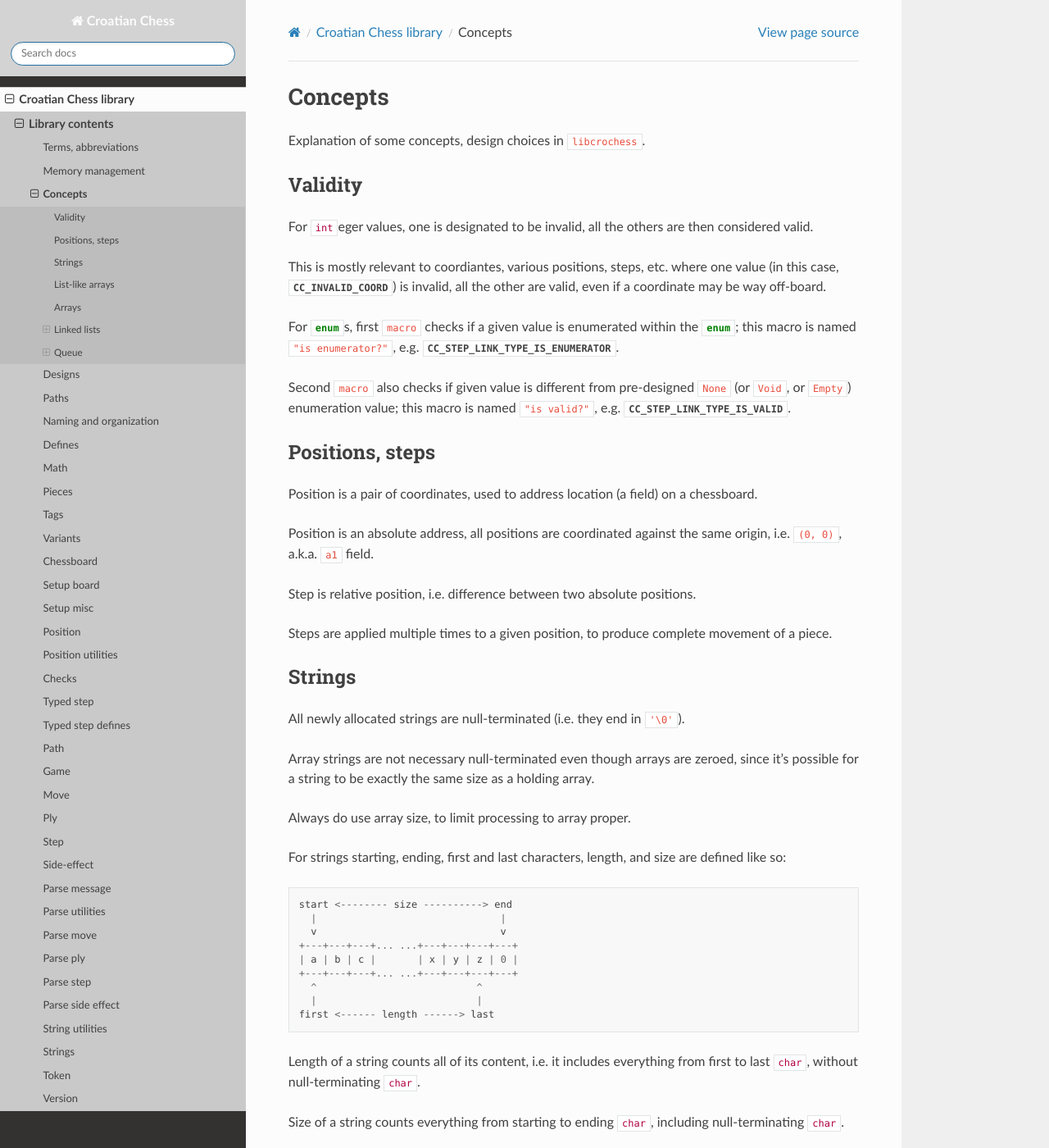
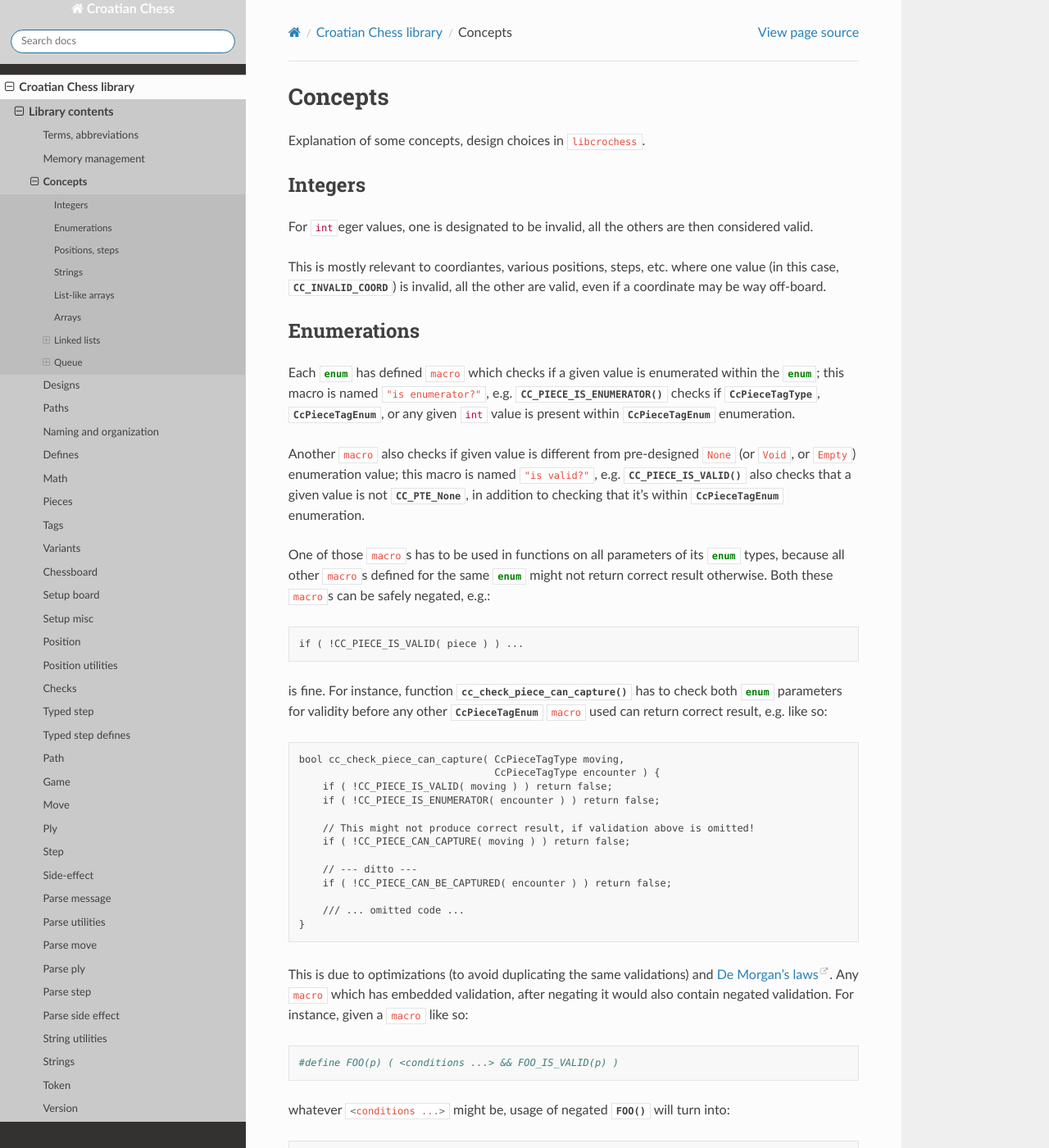
Before and after one commit to mmlacak/crochess, a Sphinx documentation site: the page built from docs/source/libcc/concepts.rst, in a window 1280 px wide and 1400 px high. Shown: the whole window at 82% size. Built offline with Sphinx 7.4.7 and the Read the Docs theme 3.1.0, drawn with Linux system fonts in a browser that asks for light colours; some of the changed text lies outside the part shown.

Commit message:
Documented enumerations.

```diff
--- a/docs/source/conf.py
+++ b/docs/source/conf.py
@@ -26,10 +26,10 @@ copyright = '2021, Mario Mlačak'
 author = 'Mario Mlačak'
 
 # The short X.Y version
-version = "0.0.1.275:1454+20250804.093638"   # docs-new-lib-short-version-major-minor-feature-commit+meta~breaks-place-marker
+version = "0.0.1.285:1464+20250808.000609"   # docs-new-lib-short-version-major-minor-feature-commit+meta~breaks-place-marker
 
 # The full version, including alpha/beta/rc tags
-release = "0.0.1.275:1454+20250804.093638"   # docs-new-lib-full-version-major-minor-feature-commit+meta~breaks-place-marker
+release = "0.0.1.285:1464+20250808.000609"   # docs-new-lib-full-version-major-minor-feature-commit+meta~breaks-place-marker
 
 
 # -- General configuration ---------------------------------------------------
--- a/docs/source/libcc/concepts.rst
+++ b/docs/source/libcc/concepts.rst
@@ -10,9 +10,9 @@ Concepts
 
 Explanation of some concepts, design choices in ``libcrochess``.
 
-.. _lbl-libcc-concepts-validity:
+.. _lbl-libcc-concepts-integers:
 
-Validity
+Integers
 --------
 
 For :c:`int`\eger values, one is designated to be invalid, all the others are
@@ -22,13 +22,64 @@ This is mostly relevant to coordiantes, various positions, steps, etc. where one
 value (in this case, :c:macro:`CC_INVALID_COORD`) is invalid, all the other are
 valid, even if a coordinate may be way off-board.
 
-For :c:`enum`\s, first :c:`macro` checks if a given value is enumerated within
-the :c:`enum`; this macro is named ``"is enumerator?"``, e.g.
-:c:enumerator:`CC_STEP_LINK_TYPE_IS_ENUMERATOR`.
+.. _lbl-libcc-concepts-enumerations:
 
-Second :c:`macro` also checks if given value is different from pre-designed
+Enumerations
+------------
+
+Each :c:`enum` has defined :c:`macro` which checks if a given value is enumerated
+within the :c:`enum`; this macro is named ``"is enumerator?"``, e.g.
+:c:macro:`CC_PIECE_IS_ENUMERATOR()` checks if :c:type:`CcPieceTagType`,
+:c:type:`CcPieceTagEnum`, or any given :c:`int` value is present within
+:c:enum:`CcPieceTagEnum` enumeration.
+
+Another :c:`macro` also checks if given value is different from pre-designed
 :c:`None` (or :c:`Void`, or :c:`Empty`) enumeration value; this macro is named
-``"is valid?"``, e.g. :c:enumerator:`CC_STEP_LINK_TYPE_IS_VALID`.
+``"is valid?"``, e.g. :c:macro:`CC_PIECE_IS_VALID()` also checks that a given
+value is not :c:enumerator:`CC_PTE_None`, in addition to checking that it's
+within :c:enum:`CcPieceTagEnum` enumeration.
+
+One of those :c:`macro`\s has to be used in functions on all parameters of its
+:c:`enum` types, because all other :c:`macro`\s defined for the same :c:`enum`
+might not return correct result otherwise. Both these :c:`macro`\s can be safely
+negated, e.g.::
+
+    if ( !CC_PIECE_IS_VALID( piece ) ) ...
+
+is fine. For instance, function :c:func:`cc_check_piece_can_capture()`
+has to check both :c:`enum` parameters for validity before any other
+:c:enum:`CcPieceTagEnum` :c:`macro` used can return correct result, e.g.
+like so::
+
+    bool cc_check_piece_can_capture( CcPieceTagType moving,
+                                     CcPieceTagType encounter ) {
+        if ( !CC_PIECE_IS_VALID( moving ) ) return false;
+        if ( !CC_PIECE_IS_ENUMERATOR( encounter ) ) return false;
+
+        // This might not produce correct result, if validation above is omitted!
+        if ( !CC_PIECE_CAN_CAPTURE( moving ) ) return false;
+
+        // --- ditto ---
+        if ( !CC_PIECE_CAN_BE_CAPTURED( encounter ) ) return false;
+
+        /// ... omitted code ...
+    }
+
+This is due to optimizations (to avoid duplicating the same validations) and
+`De Morgan's laws <https://en.wikipedia.org/wiki/De_Morgan%27s_laws>`_.
+Any :c:`macro` which has embedded validation, after negating it would also
+contain negated validation. For instance, given a :c:`macro` like so::
+
+    #define FOO(p) ( <conditions ...> && FOO_IS_VALID(p) )
+
+whatever :c:`<conditions ...>` might be, usage of negated :c:macro:`FOO()` will
+turn into::
+
+    !FOO(p) --> ( !<conditions ...> || !FOO_IS_VALID(p) )
+
+which validates any value *outside* of enumerated values; which is not correct,
+if :c:`!FOO()` is anything other then check if a given parameter is *not*
+present among enumerated values.
 
 .. _lbl-libcc-concepts-positionssteps:
 
```
Also changed, not shown: 1 other file.
